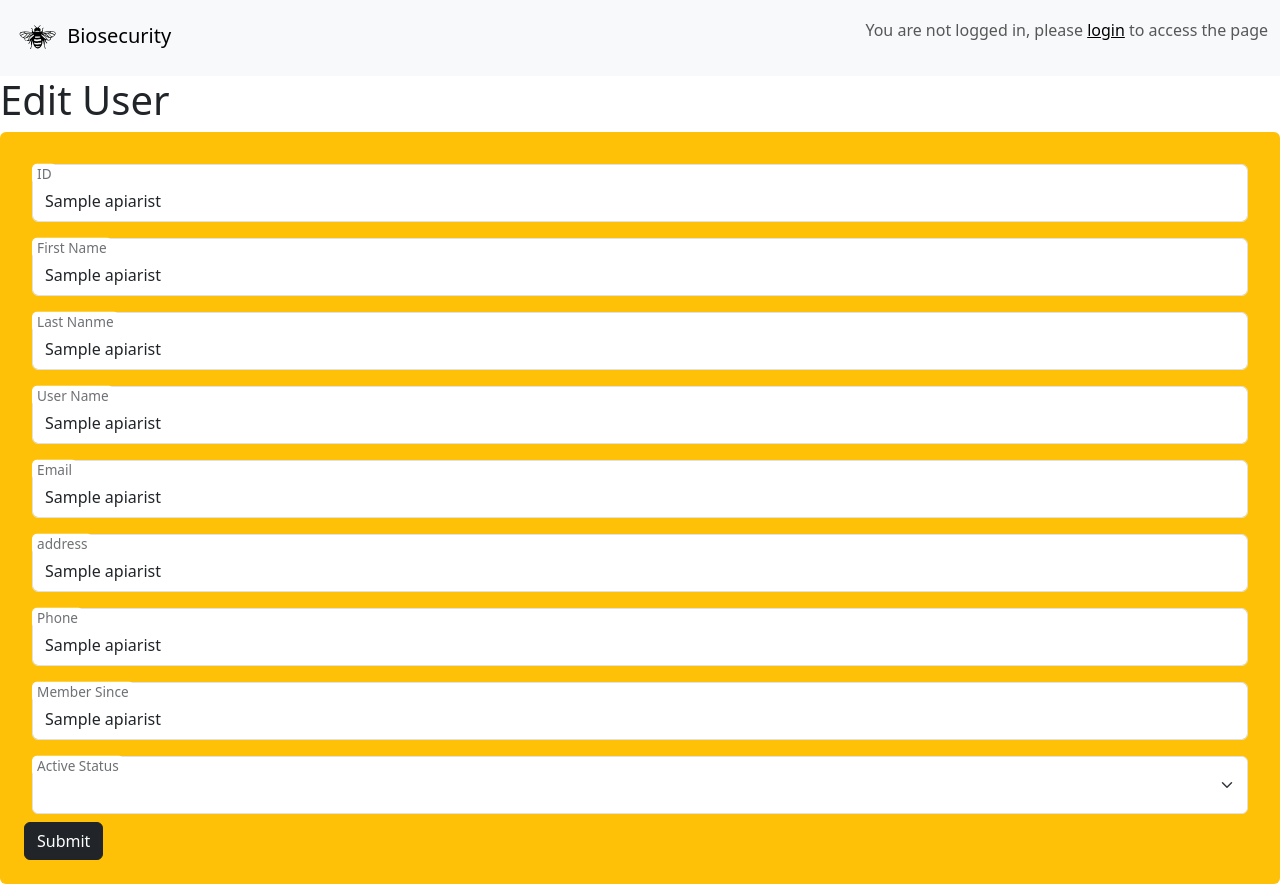
After one commit to Ke-Liang-1160404/Biosecurity, a Flask app: template biosecurity_app/templates/user.html in a window 1280 px wide. The commit adds this page. Run offline with Flask 3, Linux system fonts and the light colour scheme; the template is opened without the code that fills it: most values are stand-ins (such as "Sample title", 1, 10 or a date in 2020); lists and menus that the app fills with data are empty.

Commit message:
admin and staff now can edit user base on their role showing different route

```diff
--- /dev/null
+++ b/biosecurity_app/templates/user.html
@@ -0,0 +1,74 @@
+{% extends 'base.html' %}
+
+{% block title %}Staff Page{% endblock %}
+
+{% block content %}
+
+
+<h1>Edit User</h1>
+{% if 'staff' in session %} /staff/editapiarist  {% elif 'admin' in session %} /admin/editapiarist    {% endif %}
+
+<form action="{% if 'staff' in session %} /staff/apiarists/edit  {% elif 'admin' in session %} /admin/apiarists/edit    {% endif %}" method="POST" class="bg-warning  p-4 rounded">
+  <div class="mx-auto p-2  form-floating form-group ">
+    <input type="text" class="form-control" id="id" name="id"  value="{{apiarist[0]}}" readonly>
+    <label for="id" class="form-label" >ID</label>
+  </div>
+  <div class="mx-auto p-2  form-floating form-group ">
+    <input type="text" class="form-control" id="fname" name="fname"  value="{{apiarist[1]}}" readonly>
+    <label for="fname" class="form-label" >First Name</label>
+  </div>
+
+  <div class="mx-auto p-2  form-floating form-group">
+    <input type="text" class="form-control" id="lname" name="lname"  value="{{apiarist[2]}}" readonly>
+    <label for="lname" class="form-label" >Last Nanme</label>
+  </div>
+
+  <div class="mx-auto p-2  form-floating form-group">
+    <input type="text" class="form-control" id="username" name="username"  value="{{apiarist[3]}}" readonly>
+    <label for="username" class="form-label" >User Name</label>
+  </div>
+
+  <div class="mx-auto p-2  form-floating form-group">
+
+    <input type="text" class="form-control" id="email" name="email"  value="{{apiarist[5]}}" required>
+    <label for="email" class="form-label" >Email</label>
+  </div>
+
+  <div class="mx-auto p-2  form-floating form-group">
+    <input type="text" class="form-control" id="address" name="address"  value="{{apiarist[6]}}" required>
+    <label for="address" class="form-label" >address</label>
+  </div>
+
+  <div class="mx-auto p-2  form-floating form-group">
+    <input type="text" class="form-control" id="phone" name="phone"  value="{{apiarist[7]}}" required>
+    <label for="phone" class="form-label" >Phone</label>
+  </div>
+
+  <div class="mx-auto p-2  form-floating form-group">
+    <input type="text" class="form-control" id="date" name="date"  value="{{apiarist[8]}}" readonly>
+    <label for="date" class="form-label" >Member Since</label>
+  </div>
+  <div class="mx-auto p-2 form-floating form-group">
+    <select class="form-select my-auto" id="status" name="status" required>
+      {% if apiarist[9] == 1  %}
+      <option value="{{ apiarist[9] }}" selected >
+       Activated
+      </option>
+      <option value="0" required>Deactivate the user</option>
+      {% elif apiarist[9] == 0 %}
+      <option value="{{ apiarist[9] }}" selected >
+        Deactivated
+       </option>
+      <option value="1" required>Activate the user</option>
+      {% endif %}
+    </select>
+    <label for="status" class="form-label">Active Status</label>
+  </div>
+  <button type="submit" class="btn btn-dark">Submit</button>
+
+</form>
+
+
+
+
+{% endblock %}
```
Also changed, not shown: biosecurity_app/admin_views.py (+8 -2 lines), biosecurity_app/staff_views.py (+22 -3 lines), biosecurity_app/templates/allUser.html (+1 -55 lines).
